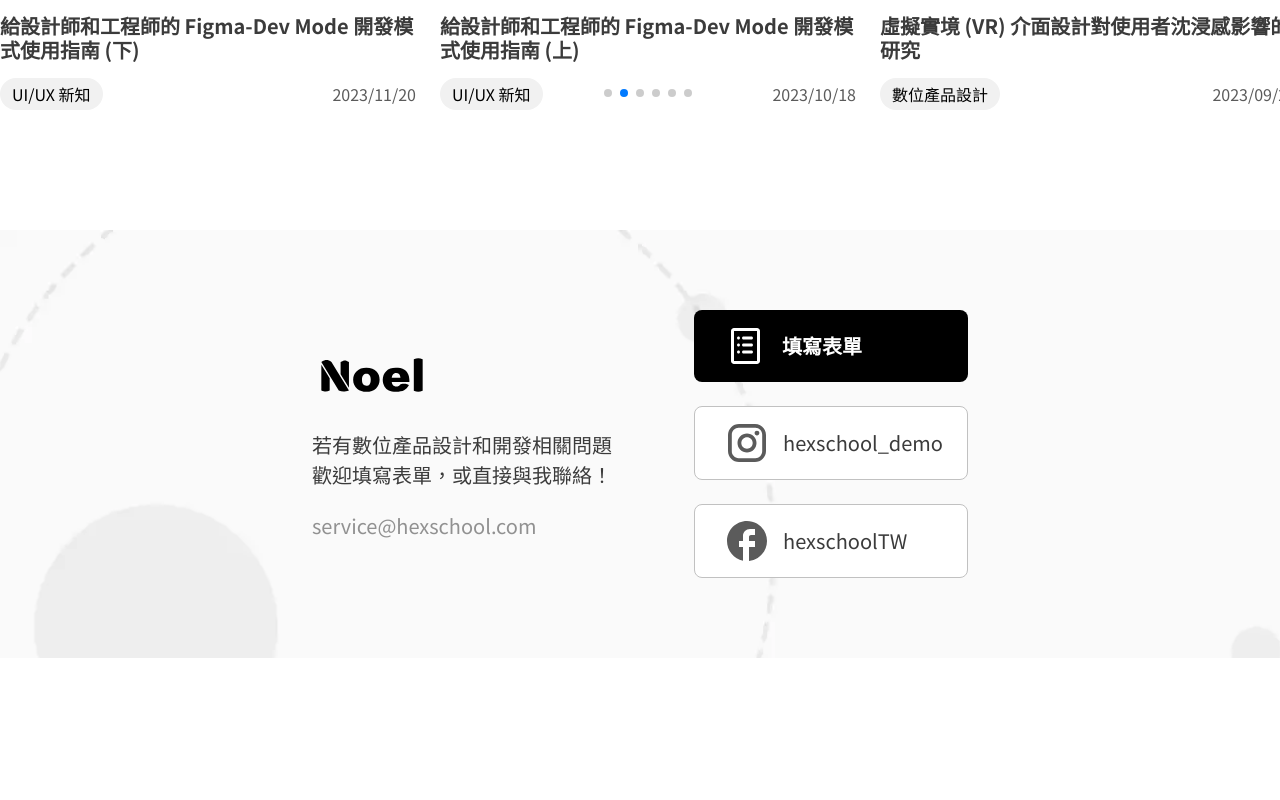
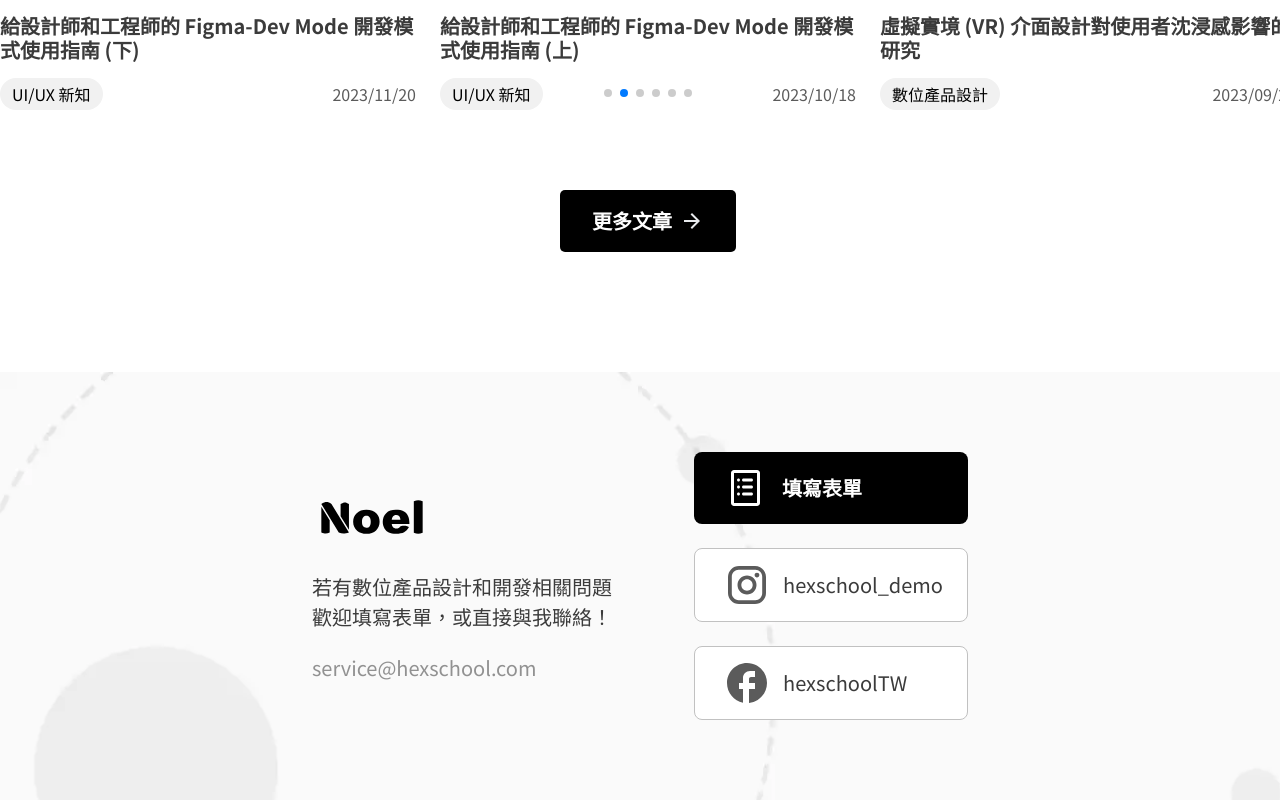
Before and after one commit to happyloa/Hex2024-mission2, a Next.js app: page / in a window 1280 px wide. Shown: the part 5210-6010 px from the top of the page. Before the commit the page ends 5868 px from the top, so only its background shows below. Built offline with nearby package versions, Linux system fonts and the light colour scheme; a web font is replaced by a local one.

Commit message:
引入行動呼籲按鈕

```diff
--- a/components/home/HomePosts.js
+++ b/components/home/HomePosts.js
@@ -2,12 +2,14 @@ import styles from "./HomePosts.module.css";
 
 import HeadingWithLine from "../ui/HeadingWithLine";
 import PostSlider from "../blog/Posts/PostSlider";
+import CTABtn from "../ui/CTABtn";
 
 export default function HomePosts() {
   return (
     <section className={styles.container}>
       <HeadingWithLine headingContent="精選文章" />
       <PostSlider />
+      <CTABtn href="/blog" content="更多文章" />
     </section>
   );
 }
```
